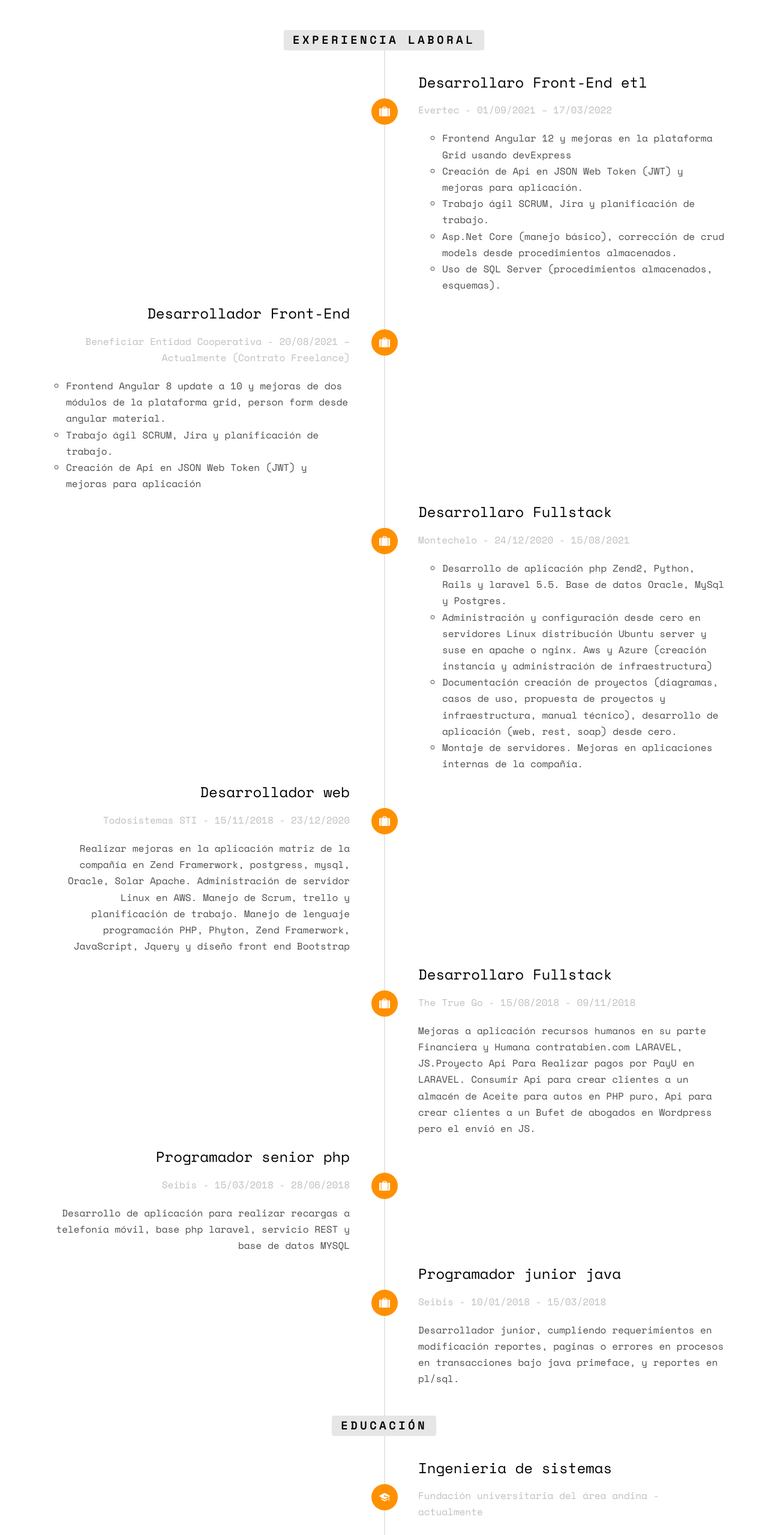
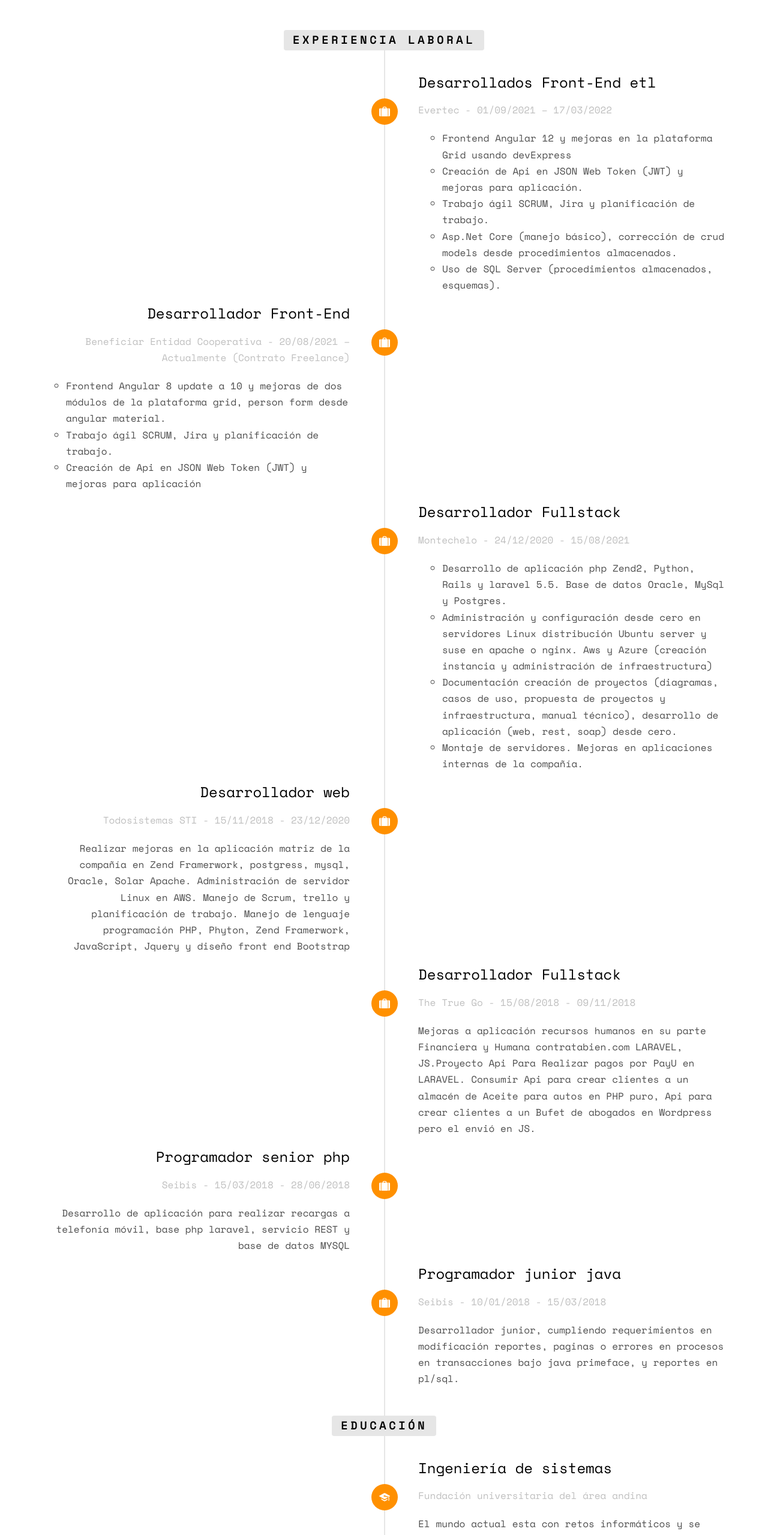
Before and after one commit to jhonhenrybernal/miportafolio, a plain HTML site: page index.html in a window 1280 px wide. Shown: the part 1880-4439 px from the top of the page at 60% size. Drawn offline with nearby package versions, Linux system fonts and the light colour scheme; some packages are replaced by stand-ins of ours; no server answers; files whose address does not match are found by name.

Commit message:
mejoras pagina contenido

```diff
--- a/index.html
+++ b/index.html
@@ -123,7 +123,7 @@
 							<div class="timeline-badge"><i class="icon-suitcase"></i></div>
 							<div class="timeline-panel">
 								<div class="timeline-heading">
-									<h3 class="timeline-title">Desarrollaro Front-End etl</h3>
+									<h3 class="timeline-title">Desarrollados Front-End etl</h3>
 									<span class="company">Evertec - 01/09/2021 – 17/03/2022</span>
 								</div>
 								<div class="timeline-body">
@@ -157,7 +157,7 @@
 							<div class="timeline-badge"><i class="icon-suitcase"></i></div>
 							<div class="timeline-panel">
 								<div class="timeline-heading">
-									<h3 class="timeline-title">Desarrollaro Fullstack</h3>
+									<h3 class="timeline-title">Desarrollador Fullstack</h3>
 									<span class="company">Montechelo - 24/12/2020 - 15/08/2021</span>
 								</div>
 								<div class="timeline-body">
@@ -190,7 +190,7 @@
 							<div class="timeline-badge"><i class="icon-suitcase"></i></div>
 							<div class="timeline-panel">
 								<div class="timeline-heading">
-									<h3 class="timeline-title">Desarrollaro Fullstack</h3>
+									<h3 class="timeline-title">Desarrollador Fullstack</h3>
 									<span class="company">The True Go - 15/08/2018 - 09/11/2018</span>
 								</div>
 								<div class="timeline-body">
@@ -232,8 +232,8 @@
 							<div class="timeline-badge"><i class="icon-graduation-cap"></i></div>
 							<div class="timeline-panel">
 								<div class="timeline-heading">
-									<h3 class="timeline-title">Ingenieria de sistemas</h3>
-									<span class="company">Fundación universitaria del área andina - actualmente</span>
+									<h3 class="timeline-title">Ingeniería de sistemas</h3>
+									<span class="company">Fundación universitaria del área andina</span>
 								</div>
 								<div class="timeline-body">
 									<p>El mundo actual esta con retos informáticos y se requiere de aprendizaje constante.</p>
@@ -334,7 +334,7 @@
 			<div class="services-padding">
 				<div class="row">
 					<div class="col-md-8 col-md-offset-2 text-center fh5co-heading">
-						<h2>Mys Serviciós</h2>
+						<h2>Mis Servicios</h2>
 					</div>
 				</div>
 				<div class="row">
@@ -357,7 +357,7 @@
 							</span>
 							<div class="feature-copy">
 								<h3>Desarrollador Web</h3>
-								<p>Estare totalmente en acargo de cada uno de los aspectos relacionados con la creación y el mantenimiento
+								<p>Estaré totalmente encargo de cada uno de los aspectos relacionados con la creación y el mantenimiento
 									de una aplicación
 									web. Es fundamental para mi ser Full Stack con el aplico conocimientos en desarrollo Front-End y
 									Back-End.</p>
```
